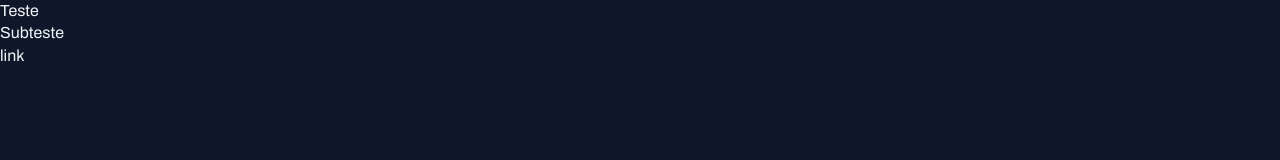
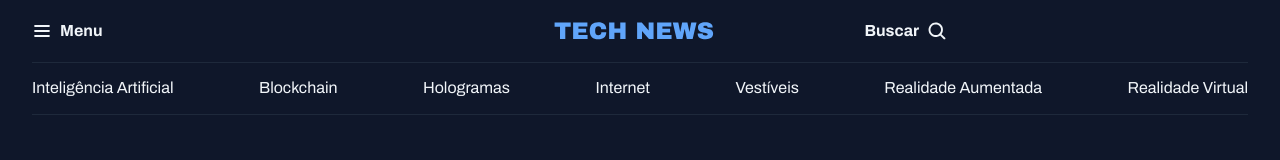
Before and after one commit to dev-FilipeBCS/News-Portal, a plain HTML site: page index.html in a window 1280 px wide. Drawn offline with Linux system fonts and the light colour scheme.

Commit message:
Criando o header da aplicação

```diff
--- a/index.html
+++ b/index.html
@@ -12,8 +12,32 @@
     <link href="https://fonts.googleapis.com/css2?family=Archivo:ital,wdth,wght@0,62..125,100..900;1,62..125,100..900&display=swap" rel="stylesheet">
 </head>
 <body>
-    <h1>Teste</h1>
-    <h2>Subteste</h2>
-    <a href="#">link</a>
+    <header class="container">
+        <nav id="primary" class="grid grid-flow-col">
+            <div>
+                <img src="assets/icons/List.svg" alt="ícone de menu">
+                <strong>Menu</strong>
+            </div>
+
+            <div>
+                <img src="assets/Logo.svg" alt="TeechNews logo">
+            </div>
+
+            <div>
+                <strong>Buscar</strong>
+                <img src="assets/icons/MagnifyingGlass.svg" alt="ícone de lupa para pesquisa">
+            </div>
+        </nav>
+
+        <nav id="secondary" class="grid grid-flow-col">
+            <a href="#">Inteligência Artificial</a>
+            <a href="#">Blockchain</a>
+            <a href="#">Hologramas</a>
+            <a href="#">Internet</a>
+            <a href="#">Vestíveis</a>
+            <a href="#">Realidade Aumentada</a>
+            <a href="#">Realidade Virtual</a>
+        </nav>
+    </header>
 </body>
 </html>
--- a/styles/global.css
+++ b/styles/global.css
@@ -39,3 +39,18 @@ a:hover {
 h1, h2, h3{
     font: inherit;
 }
+
+.container {
+    max-width: 1280px;
+    padding-inline: 32px;
+    margin-inline: auto;
+}
+
+/* utility-first */
+.grid{
+    display: grid;
+}
+
+.grid-flow-col{
+    grid-auto-flow: column;
+}
--- /dev/null
+++ b/styles/header.css
@@ -0,0 +1,24 @@
+#primary{
+    padding-block: 20px;
+
+    div {
+        display: flex;
+        align-items: center;
+        gap: 8px;
+    }
+    /* nesting css */
+    div:nth-child(2){
+        margin-inline: auto;
+    }
+
+    div::nth-child(3){
+        justify-self: end;
+    }
+}
+
+#secondary{
+    padding-block: 14px;
+    border: solid 1px var(--stroke-color);
+    border-inline: none;
+    justify-content: space-between;
+}
--- a/styles/index.css
+++ b/styles/index.css
@@ -1 +1,2 @@
 @import url(global.css);
+@import url(header.css);
```
